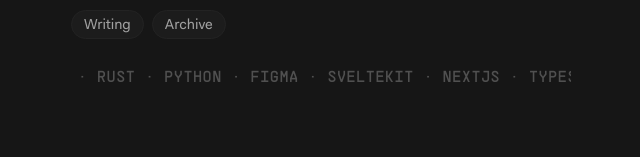
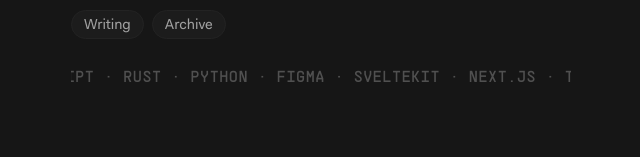
Before and after one commit to arvsrn/aarv.me-old, a SvelteKit app: page / in a window 1280 px wide. Shown: the part 198-355 px from the top of the page, without its empty margins (319-959 px from the left). Built offline with nearby package versions, Linux system fonts and the light colour scheme.

Commit message:
Add files via upload

```diff
--- a/src/routes/+page.svelte
+++ b/src/routes/+page.svelte
@@ -30,7 +30,7 @@
         </div>
 
         <div class="carousel">
-            <h3>SVELTEKIT · NEXTJS · TYPESCRIPT · RUST · PYTHON · FIGMA · SVELTEKIT · NEXTJS · TYPESCRIPT · RUST · PYTHON · FIGMA ·</h3>
+            <h3>SVELTEKIT · NEXT.JS · TYPESCRIPT · RUST · PYTHON · FIGMA · SVELTEKIT · NEXT.JS · TYPESCRIPT · RUST · PYTHON · FIGMA</h3>
         </div>
     </div>
 
@@ -241,7 +241,7 @@
         font-weight: 500;
         color: #505050;
 
-        width: 1179px !important;
+        width: 1180px !important;
         word-wrap: normal;
 
         animation: carousel 10s linear 0s infinite;
@@ -249,12 +249,12 @@
     }
 
     @keyframes carousel {
-        0% {
-            transform: translateX(0%);
+        from {
+            transform: translateX(0px);
         }
 
-        100% {
-            transform: translateX(-51%);
+        to {
+            transform: translate(-568px);
         }
     }
 </style>
```
